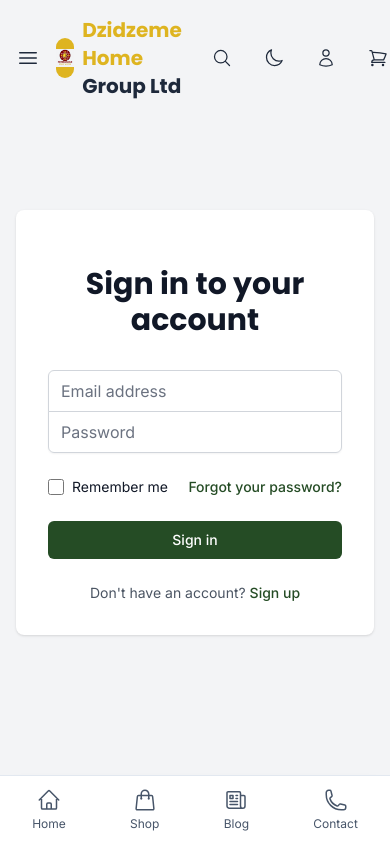
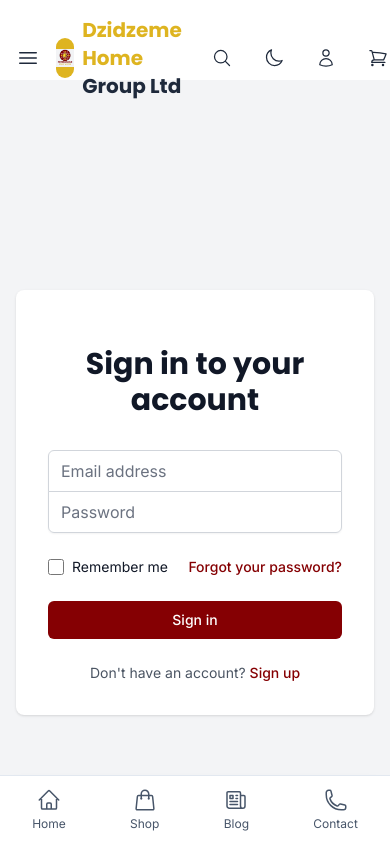
Before and after one commit to Mandy-tee/dzidzemeltd, a React (Vite) app: page /login in a window 390 px wide. Shown: the top 844 px of the page. Built offline with nearby package versions, Linux system fonts and the light colour scheme.

Commit message:
Theme colors, margins and footer logo worked on.

```diff
--- a/src/components/cart/MiniCart.jsx
+++ b/src/components/cart/MiniCart.jsx
@@ -39,7 +39,7 @@ const MiniCart = () => {
             </p>
             <Link
               to="/products"
-              className="btn btn-primary"
+              className="btn btn-primary hover:bg-secondary-500"
               onClick={toggleCart}
             >
               Browse Products
--- a/src/components/layout/Footer.jsx
+++ b/src/components/layout/Footer.jsx
@@ -1,5 +1,6 @@
 import React from 'react';
 import { Link } from 'react-router-dom';
+import mtnlogoImage from '../../images/mtnlogo.png';
 import Logo from '../common/Logo';
 import {
   FaFacebookF,
@@ -140,7 +141,7 @@ const Footer = () => {
               className="h-6 object-contain"
             />
             <img
-              src="https://mtn.com.gh/wp-content/uploads/2022/01/MOMO-LOGO.png"
+              src={mtnlogoImage}
               alt="MTN Mobile Money"
               className="h-6 object-contain"
             />
--- a/src/components/products/ProductCard.jsx
+++ b/src/components/products/ProductCard.jsx
@@ -88,7 +88,7 @@ const ProductCard = ({ product }) => {
 
           <button
             onClick={handleAddToCart}
-            className="text-primary-500 hover:text-primary-600 p-1"
+            className="text-primary-500 hover:text-secondary-500 p-1"
             aria-label="Add to cart"
           >
             <ShoppingBagIcon className="w-5 h-5" />
--- a/src/pages/AccountPage.jsx
+++ b/src/pages/AccountPage.jsx
@@ -5,10 +5,10 @@ const AccountPage = () => {
   const { user } = useAuth();
 
   return (
-    <div className="container mx-auto px-4 py-8">
+    <div className="container mx-auto px-4 py-8 mt-20">
       <h1 className="text-3xl font-bold mb-8">My Account</h1>
 
-      <div className="bg-white dark:bg-gray-800 rounded-lg shadow p-6">
+      <div className="bg-gray-100 dark:bg-gray-800 rounded-lg shadow p-6">
         <div className="mb-6">
           <h2 className="text-xl font-semibold mb-4">Profile Information</h2>
           <div className="space-y-4">
--- a/src/pages/BlogPostPage.jsx
+++ b/src/pages/BlogPostPage.jsx
@@ -174,7 +174,7 @@ const BlogPostPage = () => {
               <Link
                 key={index}
                 to={`/blog/tag/${tag.toLowerCase()}`}
-                className="bg-slate-100 dark:bg-slate-800 text-slate-600 dark:text-slate-400 px-3 py-1 rounded-full text-sm hover:bg-primary-100 dark:hover:bg-primary-900 hover:text-primary-600 dark:hover:text-primary-300 transition-colors"
+                className="bg-slate-100 dark:bg-slate-800 text-slate-600 dark:text-slate-400 px-3 py-1 rounded-full text-sm hover:bg-primary-100 dark:hover:bg-primary-900 hover:text-secondary-500 dark:hover:text-primary-300 transition-colors"
               >
                 {tag}
               </Link>
--- a/src/pages/LoginPage.jsx
+++ b/src/pages/LoginPage.jsx
@@ -30,7 +30,7 @@ export default function LoginPage() {
   };
 
   return (
-    <div className="min-h-screen bg-gray-100 flex items-center justify-center py-12 px-4 sm:px-6 lg:px-8">
+    <div className="min-h-screen bg-gray-100 flex items-center justify-center py-12 px-4 sm:px-6 lg:px-8 mt-20">
       <div className="max-w-md w-full space-y-8 bg-white p-8 rounded-lg shadow">
         <div>
           <h2 className="mt-6 text-center text-3xl font-extrabold text-gray-900">
@@ -86,7 +86,7 @@ export default function LoginPage() {
             </div>
 
             <div className="text-sm">
-              <Link to="/forgot-password" className="font-medium text-primary-600 hover:text-primary-500">
+              <Link to="/forgot-password" className="font-medium text-secondary-500 hover:text-primary-500">
                 Forgot your password?
               </Link>
             </div>
@@ -95,7 +95,7 @@ export default function LoginPage() {
           <div>
             <button
               type="submit"
-              className="group relative w-full flex justify-center py-2 px-4 border border-transparent text-sm font-medium rounded-md text-white bg-primary-600 hover:bg-primary-700 focus:outline-none focus:ring-2 focus:ring-offset-2 focus:ring-primary-500"
+              className="group relative w-full flex justify-center py-2 px-4 border border-transparent text-sm font-medium rounded-md text-white bg-secondary-500 hover:bg-primary-500 focus:outline-none focus:ring-2 focus:ring-offset-2 focus:ring-primary-500"
             >
               Sign in
             </button>
@@ -104,7 +104,7 @@ export default function LoginPage() {
           <div className="text-center">
             <p className="text-sm text-gray-600">
               Don't have an account?{' '}
-              <Link to="/register" className="font-medium text-primary-600 hover:text-primary-500">
+              <Link to="/register" className="font-medium text-secondary-500 hover:text-primary-500">
                 Sign up
               </Link>
             </p>
--- a/src/pages/NotFoundPage.jsx
+++ b/src/pages/NotFoundPage.jsx
@@ -44,25 +44,25 @@ const NotFoundPage = () => {
               <div className="flex flex-wrap justify-center gap-4">
                 <Link
                   to="/products"
-                  className="text-primary-500 hover:text-primary-600 font-medium"
+                  className="text-primary-500 hover:text-secondary-500 font-medium"
                 >
                   Browse Products
                 </Link>
                 <Link
                   to="/blog"
-                  className="text-primary-500 hover:text-primary-600 font-medium"
+                  className="text-primary-500 hover:text-secondary-500 font-medium"
                 >
                   Read Our Blog
                 </Link>
                 <Link
                   to="/contact"
-                  className="text-primary-500 hover:text-primary-600 font-medium"
+                  className="text-primary-500 hover:text-secondary-500 font-medium"
                 >
                   Contact Us
                 </Link>
                 <Link
                   to="/about"
-                  className="text-primary-500 hover:text-primary-600 font-medium"
+                  className="text-primary-500 hover:text-secondary-500 font-medium"
                 >
                   About Us
                 </Link>
--- a/src/pages/RegisterPage.jsx
+++ b/src/pages/RegisterPage.jsx
@@ -23,7 +23,7 @@ const RegisterPage = () => {
   };
 
   return (
-    <div className="min-h-screen bg-gray-50 flex flex-col justify-center py-12 sm:px-6 lg:px-8">
+    <div className="min-h-screen bg-gray-100 flex flex-col justify-center py-12 sm:px-6 lg:px-8 mt-20">
       <div className="sm:mx-auto sm:w-full sm:max-w-md">
         <h2 className="mt-6 text-center text-3xl font-extrabold text-gray-900">
           Create your account
@@ -130,7 +130,7 @@ const RegisterPage = () => {
             <div>
               <button
                 type="submit"
-                className="w-full flex justify-center py-2 px-4 border border-transparent rounded-md shadow-sm text-sm font-medium text-white bg-primary-600 hover:bg-primary-700 focus:outline-none focus:ring-2 focus:ring-offset-2 focus:ring-primary-500"
+                className="w-full flex justify-center py-2 px-4 border border-transparent rounded-md shadow-sm text-sm font-medium text-white bg-secondary-500 hover:bg-primary-500 focus:outline-none focus:ring-2 focus:ring-offset-2 focus:ring-primary-500"
               >
                 Create Account
               </button>
```
Also changed, not shown: src/images/mtnlogo.png (added).
